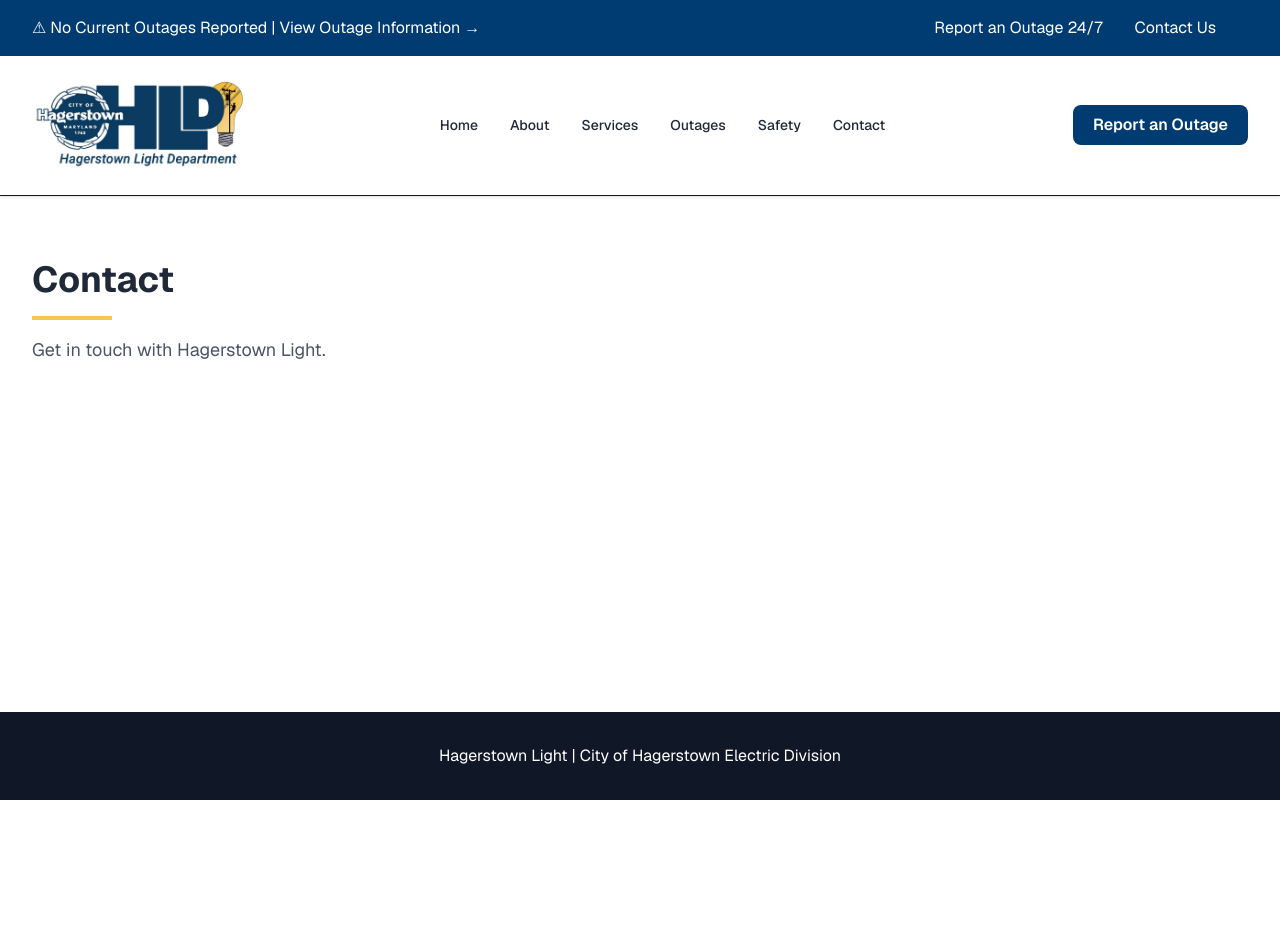
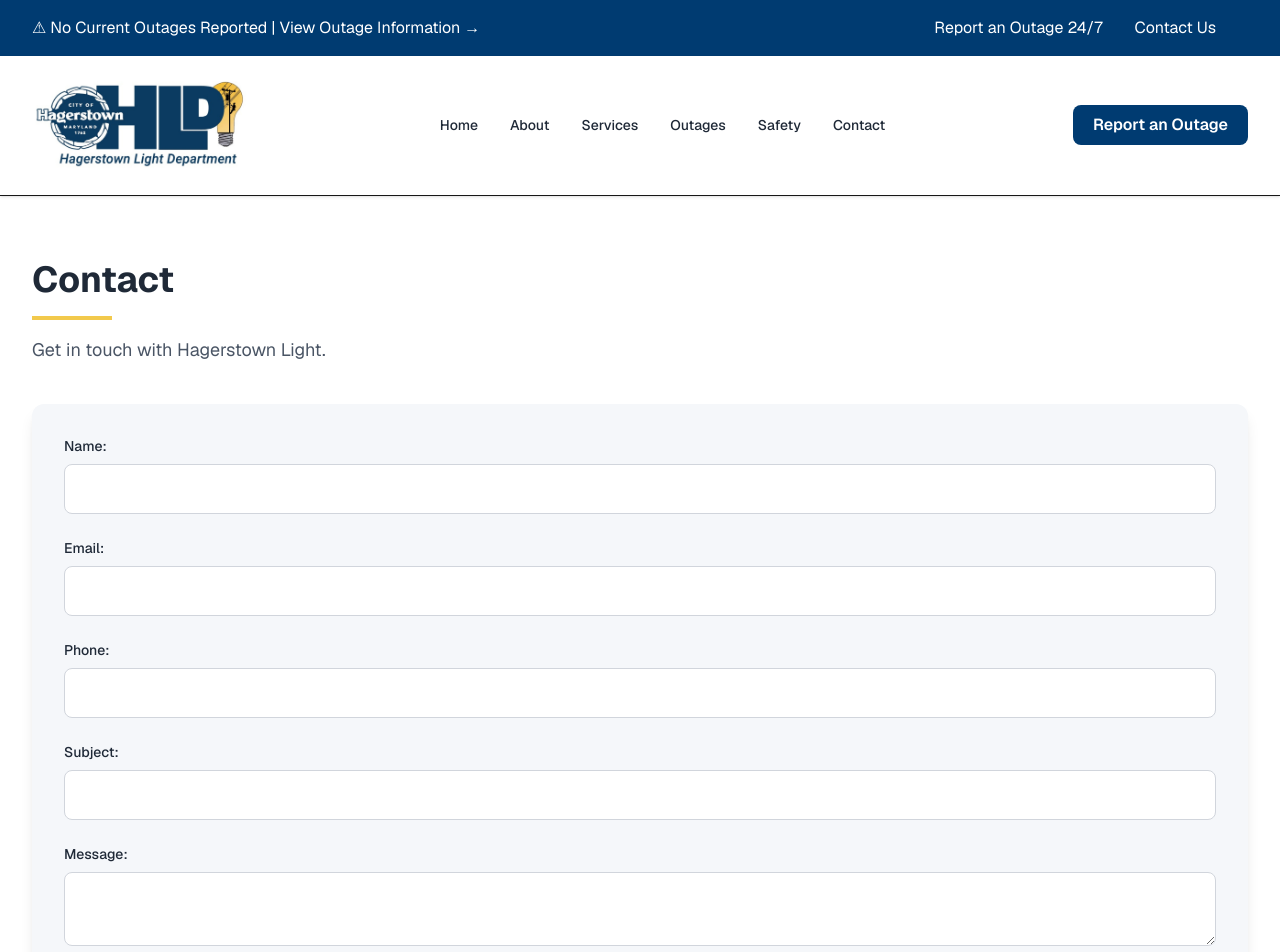
Before and after one commit to clinemichael/hagerstown-light-website, a Next.js app: page /contact in a window 1280 px wide. Shown: the top 952 px of the page. Before the commit the page ends 800 px from the top, so only its background shows below. Built offline with nearby package versions, Linux system fonts and the light colour scheme.

Commit message:
Create styled contact form component

```diff
--- a/app/contact/page.tsx
+++ b/app/contact/page.tsx
@@ -1,13 +1,15 @@
 import Section from "@/components/Section";
 import SectionTitle from "@/components/SectionTitle";
+import ContactForm from "@/components/ContactForm";
 
 export default function ContactPage() {
   return (
     <Section>
       <SectionTitle
         title="Contact"
-        description="Get in touch with Hagerstown Light."
-      />
+        description="Get in touch with Hagerstown Light."/>
+
+        <ContactForm />
 
         {/* Page content goes here */}
 
--- /dev/null
+++ b/components/ContactForm.tsx
@@ -0,0 +1,66 @@
+export default function ContactForm() {
+  return (
+    <form className="bg-brand-light p-8 rounded-xl shadow-lg space-y-6">
+
+      <div>
+        <label className="block text-sm font-medium text-brand-dark mb-2">
+          Name:
+        </label>
+
+        <input
+  type="text"
+  className="w-full  bg-white rounded-lg border border-gray-300 px-4 py-3 focus:outline-none focus:ring-2 focus:ring-brand-blue"
+/>
+      </div>
+
+      <div>
+        <label className="block text-sm font-medium text-brand-dark mb-2">
+          Email:
+        </label>
+
+        <input
+          type="email"
+          className="w-full bg-white rounded-lg border border-gray-300 px-4 py-3 focus:outline-none focus:ring-2 focus:ring-brand-blue"
+        />
+      </div>
+
+      <div>
+        <label className="block text-sm font-medium text-brand-dark mb-2">
+          Phone:
+        </label>
+
+        <input
+          type="tel"
+            className="w-full bg-white rounded-lg border border-gray-300 px-4 py-3 focus:outline-none focus:ring-2 focus:ring-brand-blue"
+        />
+      </div>
+
+      <div>
+        <label className="block text-sm font-medium text-brand-dark mb-2">
+          Subject:
+        </label>
+
+        <input
+          type="text"
+          className="w-full bg-white rounded-lg border border-gray-300 px-4 py-3 focus:outline-none focus:ring-2 focus:ring-brand-blue"
+        />
+      </div>
+
+      <div>
+        <label className="block text-sm font-medium text-brand-dark mb-2">
+          Message:
+        </label>
+
+        <textarea   className="w-full bg-white rounded-lg border border-gray-300 px-4 py-3 focus:outline-none focus:ring-2 focus:ring-brand-blue"/>
+      </div>
+
+      <button
+  type="submit"
+  className="bg-brand-blue text-white px-6 py-3 rounded-lg font-semibold hover:opacity-90 transition"
+>
+  Send Message
+</button>
+
+    </form>
+  );
+}
```
